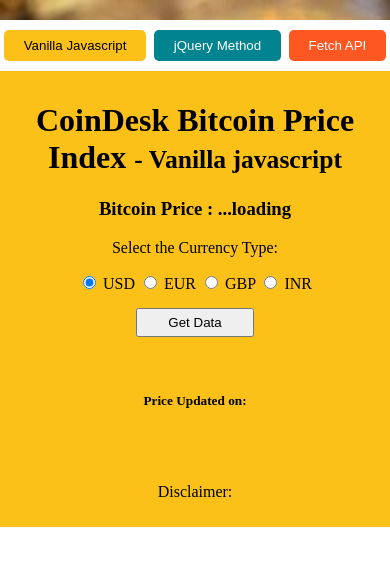
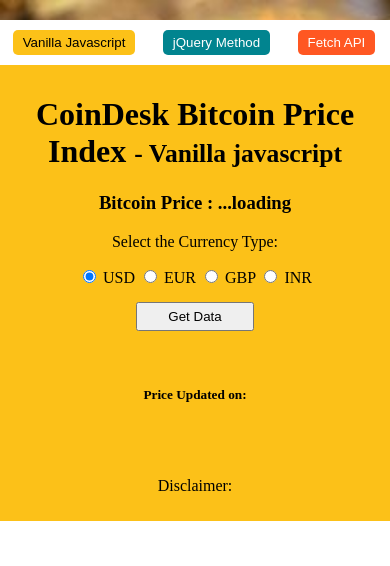
Before and after one commit to jay-web/Live-Bitcoin, a plain HTML site: page index.html in a window 390 px wide. Drawn offline with Linux system fonts and the light colour scheme.

Commit message:
button css

```diff
--- a/app.css
+++ b/app.css
@@ -75,4 +75,8 @@
     .container {
         font-size: 1em;
     }
+    .method button {
+        padding: 5px 10px;
+        margin-right: 2px;
+    }
 }
```
